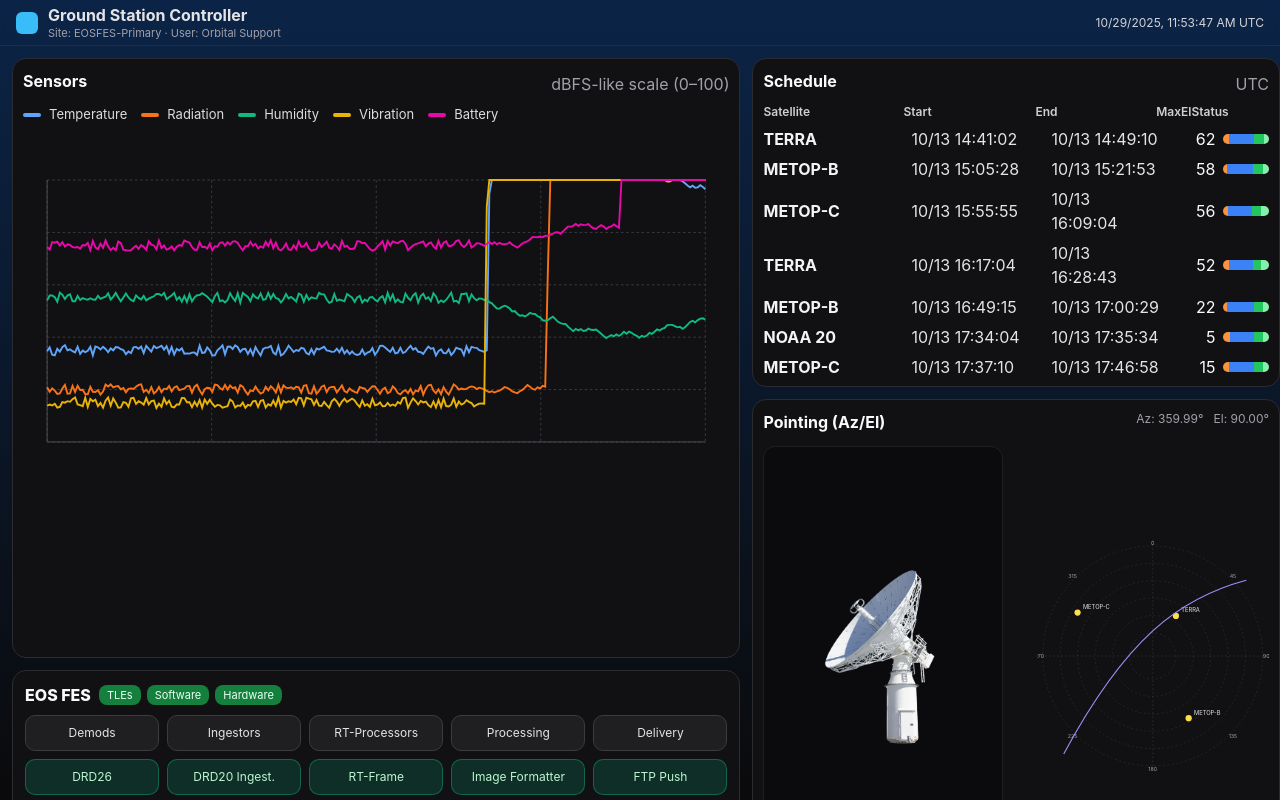
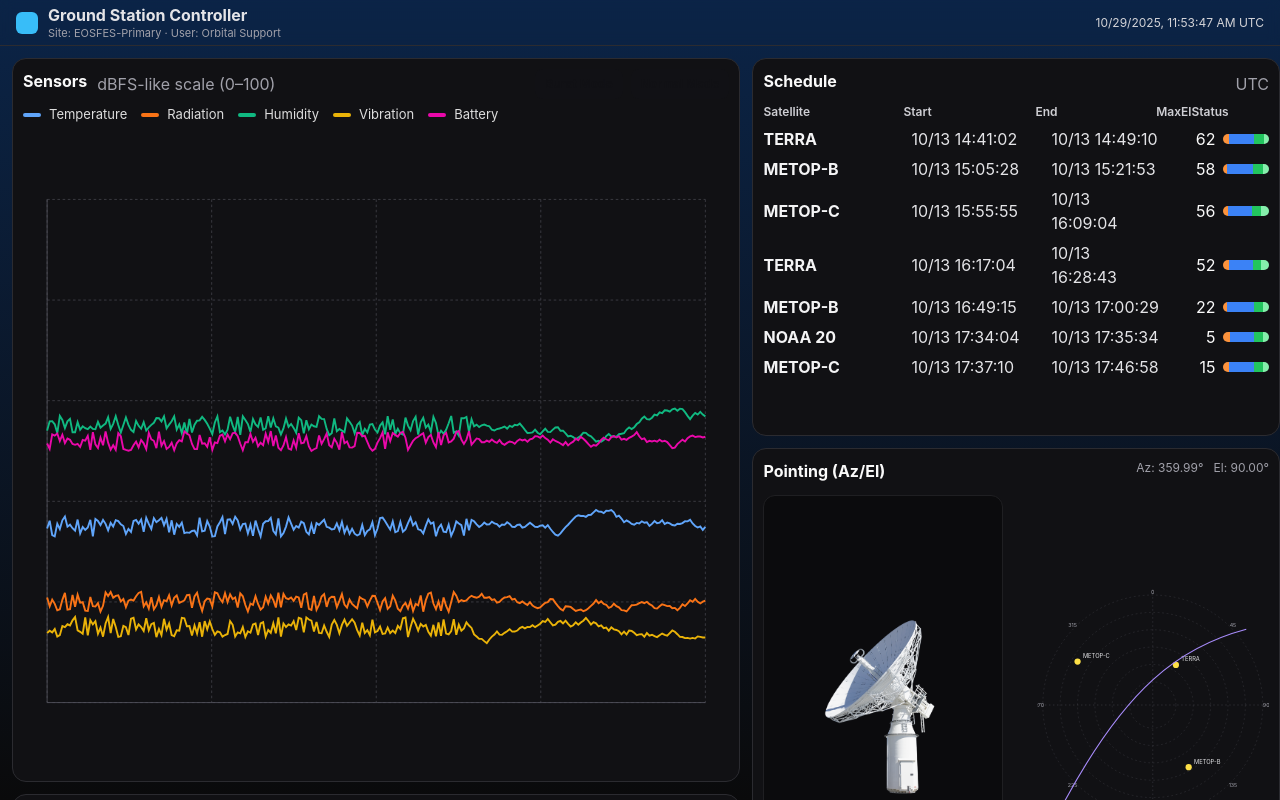
Before and after one commit to Gyeongje/gs_visual, a React (Create React App) app: page / in a window 1280 px wide. Built offline with nearby package versions, Linux system fonts and the light colour scheme.

Commit message:
UPDATE sensors: burst, normal 버튼 만들고 숨기기

```diff
--- a/src/App.js
+++ b/src/App.js
@@ -168,28 +168,6 @@ function AntennaImage({ src = "/antenna.png", height = 340 }) {
   );
 }
 
-/*
-function AntennaSVG({ width=190, height=420 }) {
-  return (
-    <svg viewBox="0 0 130 260" width={width} height={height} style={{ background:"#0a0a0b", borderRadius:12 }}>
-      <rect x="58" y="190" width="14" height="48" fill="#7c8593" />
-      <rect x="52" y="238" width="26" height="10" fill="#9aa3ae" />
-      <rect x="63" y="105" width="4" height="85" fill="#9aa3ae" />
-      <circle cx="65" cy="105" r="5" fill="#b4beca" />
-      <rect x="84" y="85" width="16" height="12" rx="2" fill="#ef4444" />
-      <line x1="65" y1="105" x2="92" y2="91" stroke="#ef4444" strokeWidth="2" />
-      <defs>
-        <linearGradient id="g" x1="0" x2="1">
-          <stop offset="0" stopColor="#e6e6e6" />
-          <stop offset="1" stopColor="#cfd3d9" />
-        </linearGradient>
-      </defs>
-      <ellipse cx="40" cy="92" rx="38" ry="46" fill="url(#g)" stroke="#a3a9b3" />
-      <path d="M10 90 C 26 70, 56 70, 78 92" stroke="#cbd5e1" fill="none" />
-    </svg>
-  );
-}*/
-
 function PolarPlot({ height = 420 }) {
   const rings = [0.2, 0.35, 0.5, 0.65, 0.8, 0.95],
     ticks = [0, 45, 90, 135, 180, 225, 270, 315];
@@ -246,50 +224,102 @@ function PolarPlot({ height = 420 }) {
   );
 }
 
-/* ===== Multi-series Sensors (big) ===== */
+/* ===== Multi-series Sensors (big) - UPDATED ===== */
 function SpectrumPanel() {
   const series = [
     { key: "temp", name: "Temperature", color: "#60a5fa", base: 35 },
     { key: "rad", name: "Radiation", color: "#f97316", base: 20 },
     { key: "humid", name: "Humidity", color: "#10b981", base: 55 },
     { key: "vibe", name: "Vibration", color: "#eab308", base: 15 },
-    { key: "bat", name: "Battery", color: "#ea08aaff", base: 75 },
+    { key: "bat", name: "Battery", color: "#ea08aaff", base: 52 },
   ];
   const N = 260;
-  const H = 360,
+  const H = 640,
     W = 820,
     P = 28;
 
-  const [data, setData] = useState(() =>
+  // 전역 모드: 버튼으로 토글
+  const [globalMode, setGlobalMode] = React.useState("normal"); // "normal" | "burst"
+
+  // 지표별 상태: points + 현재 적용 중인 모드(effectiveMode) + 보류된 전환(pending)
+  const [data, setData] = React.useState(() =>
     series.map((s) => ({
       key: s.key,
       points: Array.from({ length: N }, () => s.base + (Math.random() - 0.5) * 4),
-      spike: { power: 0, decay: 0 },
+      effectiveMode: "normal", // 지표에 실제로 적용 중인 모드
+      pending: null, // { toMode: "normal"|"burst", at: timestamp }
     }))
   );
 
-  useEffect(() => {
+  // 수렴 속도
+  const ALPHA_NORMAL = 0.08;
+  const ALPHA_BURST = 0.35;
+
+  // 지연 파라미터 (원하면 조절하세요)
+  const GAP_STEP = 2080; // 인덱스별 계단 증가
+  const GAP_JITTER = 120; // 랜덤 지터
+
+  const gapOn = (idx) => Math.random() * GAP_STEP + Math.floor(Math.random() * GAP_JITTER);
+  const gapOff = (idx) => Math.random() * GAP_STEP + Math.floor(Math.random() * GAP_JITTER);
+
+  const triggerBurst = () => {
+    const now = Date.now();
+    setGlobalMode("burst");
+    setData((prev) =>
+      prev.map((s, idx) => ({
+        ...s,
+        // 이미 burst면 다시 예약하지 않음
+        pending: s.effectiveMode === "burst" ? s.pending : { toMode: "burst", at: now + gapOn(idx) },
+      }))
+    );
+  };
+
+  const backToNormal = () => {
+    const now = Date.now();
+    setGlobalMode("normal");
+    setData((prev) =>
+      prev.map((s, idx) => ({
+        ...s,
+        pending: s.effectiveMode === "normal" ? s.pending : { toMode: "normal", at: now + gapOff(idx) },
+      }))
+    );
+  };
+
+  React.useEffect(() => {
     const id = setInterval(() => {
+      const now = Date.now();
       setData((prev) =>
         prev.map((s, idx) => {
-          const chance = 0.02 + (idx === 1 ? 0.02 : 0);
-          let { power, decay } = s.spike;
-          if (Math.random() < chance && power <= 0) {
-            power = 40 + Math.random() * 40;
-            decay = 0.9 + Math.random() * 0.06;
+          // 시간 도달 시 모드 전환 적용
+          let effectiveMode = s.effectiveMode;
+          let pending = s.pending;
+          if (pending && now >= pending.at) {
+            effectiveMode = pending.toMode;
+            pending = null;
           }
+
           const last = s.points[s.points.length - 1];
-          const noise = (Math.random() - 0.5) * 2.0;
-          const base = last + noise + (s.key === "humid" ? Math.sin(Date.now() / 1500) * 0.15 : 0);
-          const next = Math.max(0, Math.min(100, base + power));
+          const target = effectiveMode === "burst" ? 100 : series[idx].base;
+          const alpha = effectiveMode === "burst" ? ALPHA_BURST : ALPHA_NORMAL;
+
+          const noise = (Math.random() - 0.5) * 1.4;
+          const humWave = s.key === "humid" ? Math.sin(Date.now() / 1500) * 0.18 : 0;
+
+          let next = last + alpha * (target - last) + noise + humWave;
+          next = Math.max(0, Math.min(100, next));
+
           const nextArr = s.points.slice(1);
           nextArr.push(next);
-          power *= decay;
-          if (power < 1) power = 0;
-          return { ...s, points: nextArr, spike: { power, decay } };
+
+          return {
+            ...s,
+            points: nextArr,
+            effectiveMode,
+            pending,
+          };
         })
       );
-    }, 60); // 빠른 업데이트
+    }, 60);
     return () => clearInterval(id);
   }, []);
 
@@ -299,14 +329,51 @@ function SpectrumPanel() {
   return (
     <Card style={{ padding: 10 }}>
       <div style={{ display: "flex", justifyContent: "space-between", alignItems: "center", marginBottom: 6 }}>
-        <Title>Sensors</Title>
-        <Muted>dBFS-like scale (0–100)</Muted>
+        <div style={{ display: "flex", alignItems: "center", gap: 10 }}>
+          <Title>Sensors</Title>
+          <Muted>dBFS-like scale (0–100)</Muted>
+        </div>
+        <div style={{ display: "flex", gap: 8 }}>
+          <button
+            onClick={triggerBurst}
+            style={{
+              padding: "6px 10px",
+              borderRadius: 8,
+              background: "#111115",
+              color: "#111115",
+              fontSize: 12,
+              fontWeight: 700,
+              cursor: "default",
+            }}
+          >
+            Burst Mode
+          </button>
+          <button
+            onClick={backToNormal}
+            style={{
+              padding: "6px 10px",
+              borderRadius: 8,
+              background: "#111115",
+              color: "#111115",
+              fontSize: 12,
+              fontWeight: 700,
+              cursor: "default",
+            }}
+          >
+            Normal Mode
+          </button>
+        </div>
       </div>
+
       <div style={{ display: "flex", gap: 14, flexWrap: "wrap", marginBottom: 6 }}>
-        {series.map((s) => (
+        {series.map((s, i) => (
           <div key={s.key} style={{ display: "flex", alignItems: "center", gap: 8, fontSize: 13, color: "#ddd" }}>
             <span style={{ width: 18, height: 4, background: s.color, display: "inline-block", borderRadius: 2 }} />
             {s.name}
+            {/* 지표별 상태 뱃지 (선택) */}
+            {/* <span style={{ fontSize: 11, color: "#a1a1aa" }}>
+              {data[i]?.effectiveMode}{data[i]?.pending ? " (pending)" : ""}
+            </span> */}
           </div>
         ))}
       </div>
```
